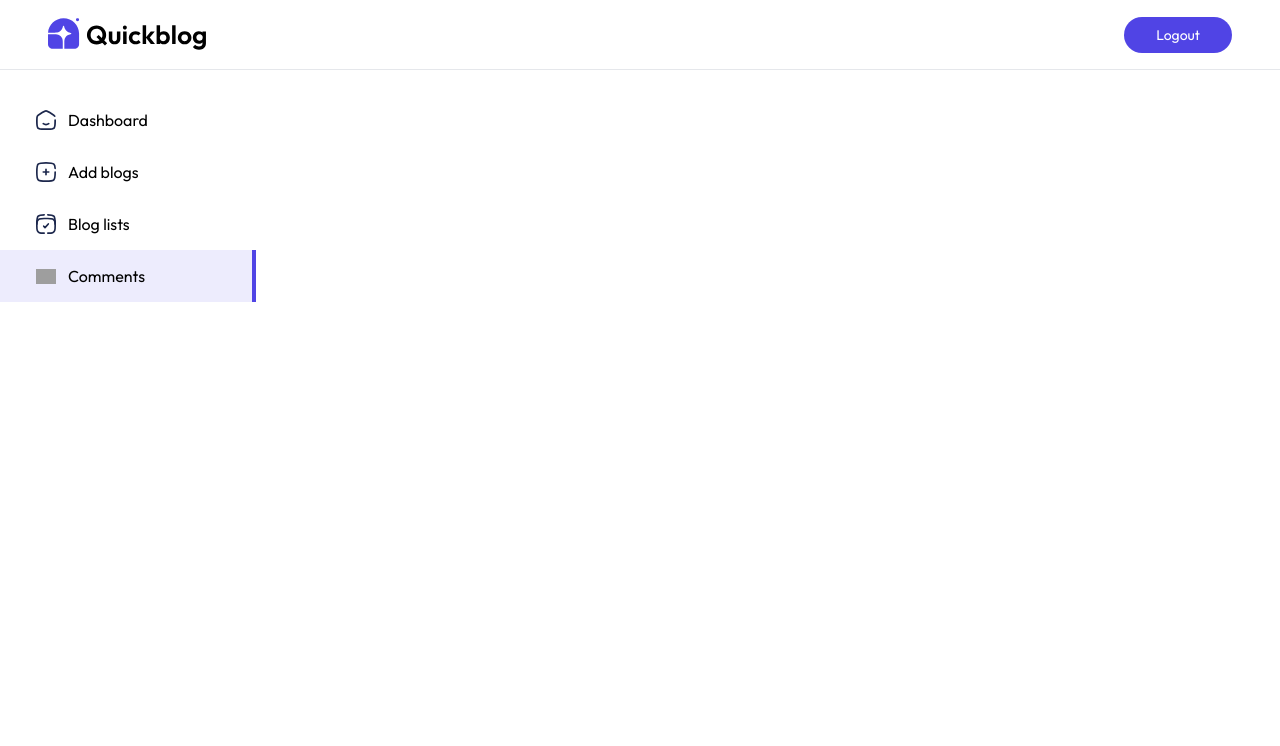
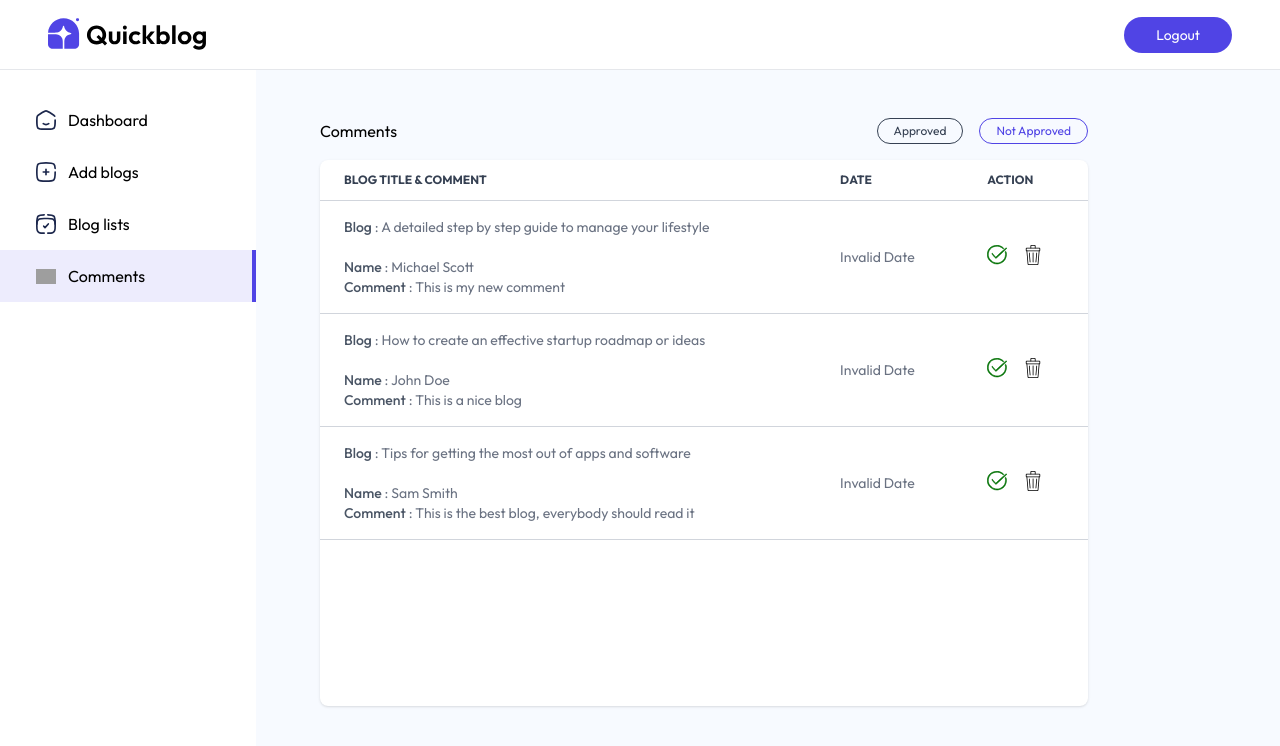
Before and after one commit to tlamDson/QuickBlog, a React (Vite) app: page /admin/comments in a window 1280 px wide. Shown: the top 746 px of the page. Built offline with nearby package versions, Linux system fonts and the light colour scheme; grey boxes are pictures that could not be loaded.

Commit message:
Finish the frontend

```diff
--- a/package.json
+++ b/package.json
@@ -13,6 +13,7 @@
     "@tailwindcss/vite": "^4.1.14",
     "moment": "^2.30.1",
     "motion": "^12.23.24",
+    "quill": "^2.0.3",
     "react": "^19.1.1",
     "react-dom": "^19.1.1",
     "react-router-dom": "^7.9.4",
--- a/src/App.jsx
+++ b/src/App.jsx
@@ -8,6 +8,8 @@ import AddBlog from "./pages/admin/AddBlog";
 import ListBlog from "./pages/admin/ListBlog";
 import Comments from "./pages/admin/Comments";
 import Login from "./components/admin/Login";
+//import the css of quill for react
+import "quill/dist/quill.snow.css";
 
 const App = () => {
   return (
--- /dev/null
+++ b/src/components/admin/CommentTableItem.jsx
@@ -0,0 +1,43 @@
+import React, { useState } from "react";
+import { assets } from "../../assets/assets";
+
+const CommentTableItem = ({ comment, fetchComments }) => {
+  const { blog, createAt, _id } = comment;
+  const BlogDate = new Date(createAt);
+  return (
+    <tr className="border-y border-gray-300">
+      <td className="px-6 py-4">
+        <b className="font-medium text-gray-600">Blog</b> : {blog.title}
+        <br />
+        <br />
+        <b className="font-medium text-gray-600">Name</b> : {comment.name}
+        <br />
+        <b className="font-medium text-gray-600">Comment</b> : {comment.content}
+      </td>
+      <td className="px-6 py-4 max-sm:hidden">
+        {BlogDate.toLocaleDateString()}
+      </td>
+      <td className="px-6 py-4">
+        <div className="inline-flex items-center gap-4">
+          {!comment.isApproved ? (
+            <img
+              src={assets.tick_icon}
+              className="w-5 hover:scale-110 transition-all cursor-pointer"
+            />
+          ) : (
+            <p className="text-xs border border-green-600 bg-green-100 text-green-600 rounded-full px-3 py-1">
+              Approved
+            </p>
+          )}
+          <img
+            src={assets.bin_icon}
+            alt=""
+            className="w-5 hover:scale-110 transition-all cursor-pointer"
+          />
+        </div>
+      </td>
+    </tr>
+  );
+};
+
+export default CommentTableItem;
--- a/src/pages/admin/AddBlog.jsx
+++ b/src/pages/admin/AddBlog.jsx
@@ -1,7 +1,114 @@
-import React from "react";
+import React, { useEffect, useRef, useState } from "react";
+import { assets } from "../../../assets/assets";
+import Quill from "quill";
+import { blogCategories } from "../../assets/assets";
 
 const AddBlog = () => {
-  return <div></div>;
+  const editorRef = useRef(null);
+  const quillRef = useRef(null);
+  const [image, setImage] = useState(false);
+  const [title, setTitle] = useState("");
+  const [subTitle, setsubTitle] = useState("");
+  const [category, setCategory] = useState("Startup");
+  const [isPublished, setIsPublished] = useState(false);
+
+  const onSubmitHandler = async (e) => {
+    e.preventDefault();
+  };
+  const generateContent = async () => {};
+
+  useEffect(() => {
+    //Initiate Quill only once
+    if (!quillRef.current && editorRef.current) {
+      quillRef.current = new Quill(editorRef.current, { theme: "snow" });
+    }
+  }, []);
+  return (
+    <div>
+      <form
+        onSubmit={onSubmitHandler}
+        className="flex-1 bg-blue50/50 text-gray-600 h-full overflow-scroll"
+      >
+        <div className="bg-white w-full max-w-3xl p-4 md:p-10 sm:m-10 shadow rounded">
+          <p>Upload thumbnail</p>
+          <label htmlFor="image">
+            <img
+              src={!image ? assets.upload_area : URL.createObjectURL(image)}
+              alt=""
+              className="mt-2 h-16 rouded cursor-pointer"
+            />
+            <input
+              onChange={(e) => setImage(e.target.files[0])}
+              type="file"
+              id="image"
+              hidden
+              required
+            />
+          </label>
+          <p className="mt-4">Blog Title</p>
+          <input
+            value={title}
+            onChange={(e) => setTitle(e.target.value)}
+            type="text"
+            placeholder="Type here"
+            required
+            className="w-full max-w-lg mt-2 p-2 border border-gray-300 outline-none rounded"
+          />
+          <p className="mt-4">Subtitle</p>
+          <input
+            value={subTitle}
+            onChange={(e) => setsubTitle(e.target.value)}
+            type="text"
+            placeholder="Type here"
+            required
+            className="w-full max-w-lg mt-2 p-2 border border-gray-300 outline-none rounded"
+          />
+          {/*use package quill */}
+          <p className="mt-4">Subtitle</p>
+          <div className="max-w-lg h-74 pb-16 sm:pb-10 pt-2 relative">
+            <div ref={editorRef}></div>
+            <button
+              type="button"
+              onClick={generateContent}
+              className="absolute bottom-1 right-2 ml-2 text-xs bg-black/70 px-4 py-1.5 rounded hover:underline cursor-pointer text-white"
+            >
+              Generate with AI
+            </button>
+          </div>
+          <p className="mt-4">Category</p>
+          <select
+            onChange={(e) => setCategory(e.target.value)}
+            name="category"
+            className="mt-2 px-3 py-2 border text-gray-500 border-gray-300 outline-none rounded"
+          >
+            <option value="">Select category</option>
+            {blogCategories.map((item, index) => {
+              return (
+                <option key={index} value={item}>
+                  {item}
+                </option>
+              );
+            })}
+          </select>
+          <div className="flex gap-2 mt-4">
+            <p>Publish Now</p>
+            <input
+              type="checkbox"
+              checked={isPublished}
+              className="cursor-pointer scale-125"
+              onChange={(e) => setIsPublished(e.target.checked)}
+            />
+          </div>
+          <button
+            type="submit"
+            className="mt-8 w-40 h-10 bg-primary text-white rounded cursor-pointer text-sm"
+          >
+            Add Blog
+          </button>
+        </div>
+      </form>
+    </div>
+  );
 };
 
 export default AddBlog;
--- a/src/pages/admin/Comments.jsx
+++ b/src/pages/admin/Comments.jsx
@@ -1,7 +1,75 @@
-import React from "react";
+import React, { useEffect, useState } from "react";
+import { comments_data } from "../../assets/assets";
+import CommentTableItem from "../../components/admin/CommentTableItem";
 
 const Comments = () => {
-  return <div></div>;
+  const [comments, setComments] = useState([]);
+  const [filter, setFilter] = useState("Not Approved");
+
+  const fetchComments = async () => {
+    setComments(comments_data);
+  };
+  useEffect(() => {
+    fetchComments();
+  }, []);
+
+  return (
+    <div className="flex-1 pt-5 px-5 sm:pt-12 sm:pl-16 bg-blue-50/50">
+      <div className="flex justify-between items-center max-w-3xl">
+        <h1>Comments</h1>
+        <div className="flex gap-4">
+          <button
+            onClick={() => setFilter("Approved")}
+            className={`shadow-custom-sm border rounded-full px-4 py-1 cursor-pointer text-xs ${
+              filter === "Approved" ? "text-primary" : "text-gray-700"
+            }`}
+          >
+            Approved
+          </button>
+          <button
+            onClick={() => setFilter("Not Approved")}
+            className={`shadow-custom-sm border rounded-full px-4 py-1 cursor-pointer text-xs ${
+              filter === "Not Approved" ? "text-primary" : "text-gray-700"
+            }`}
+          >
+            Not Approved
+          </button>
+        </div>
+      </div>
+      <div className="relative h-4/5 max-w-3xl overflow-x-auto mt-4 bg-white shadow rounded-lg scrollbar-hide">
+        <table className="w-full text-sm text-gray-500">
+          <thead className="text-xs text-gray-700 text-left uppercase">
+            <tr>
+              <th scope="col" className="px-6 py-3">
+                Blog Title & Comment
+              </th>
+              <th scope="col" className="px-6 py-3 max-sm:hidden">
+                Date
+              </th>
+              <th scope="col" className="px-6 py-3 ">
+                Action
+              </th>
+            </tr>
+          </thead>
+          <tbody>
+            {comments
+              .filter((comment) => {
+                if (filter === "Approved") return comment.isApproved === true;
+                return comment.isApproved === false;
+              })
+              .map((comment, index) => (
+                <CommentTableItem
+                  key={comment._id}
+                  comment={comment}
+                  fetchComments={fetchComments}
+                  index={index + 1}
+                />
+              ))}
+          </tbody>
+        </table>
+      </div>
+    </div>
+  );
 };
 
 export default Comments;
```
Also changed, not shown: 1 other file (tests, documents, lock files or other folders).
